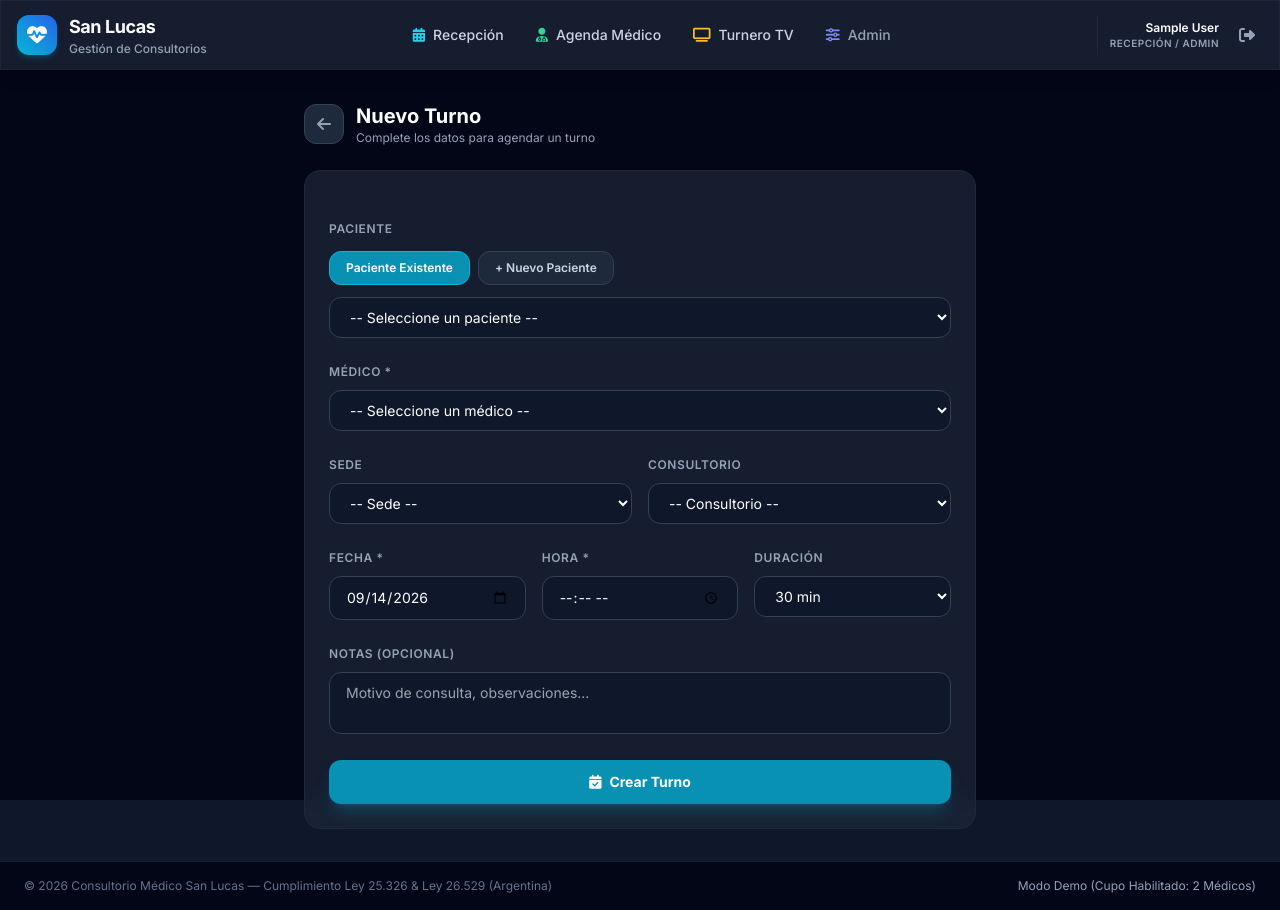
After one commit to ludago/consultorio-medico, a Django app: page /recepcion/nuevo-turno/ in a window 1280 px wide. The commit adds this page. Run offline with Django 4.2, Linux system fonts and the light colour scheme; the visitor is signed in with stand-in values (Sample User, id 1); data that the repository does not hold is empty; some libraries are stand-ins or nearby versions.

Commit message:
Formulario nuevo turno + auto-refresh agenda medica + botones cancelar/llamar

```diff
--- a/apps/core/views.py
+++ b/apps/core/views.py
@@ -1,12 +1,13 @@
 import datetime
 from django.shortcuts import render, redirect, get_object_or_404
 from django.contrib.auth.decorators import login_required
+from django.contrib import messages
 from django.http import HttpResponse, JsonResponse, HttpResponseForbidden
 from django.utils import timezone
 from django.db.models import Q
 
 from apps.configuracion.models import ConfiguracionSistema
-from apps.usuarios.models import Medico, Especialidad, Sede
+from apps.usuarios.models import Medico, Especialidad, Sede, Consultorio
 from apps.pacientes.models import Paciente
 from apps.turnos.models import Turno, EstadoTurno
 from apps.historias_clinicas.models import HistoriaClinica
@@ -60,6 +61,80 @@ def recepcion_dashboard(request):
         'estados': EstadoTurno.choices,
     }
     return render(request, 'recepcion/dashboard.html', context)
+
+@login_required
+def nuevo_turno(request):
+    medicos = Medico.objects.filter(activo=True).prefetch_related('especialidades')
+    pacientes = Paciente.objects.all().order_by('nombre_completo')
+    sedes = Sede.objects.filter(activa=True)
+    consultorios = Consultorio.objects.all().select_related('sede')
+
+    if request.method == 'POST':
+        medico_id = request.POST.get('medico')
+        paciente_id = request.POST.get('paciente')
+        sede_id = request.POST.get('sede')
+        consultorio_id = request.POST.get('consultorio')
+        fecha_str = request.POST.get('fecha')
+        hora_str = request.POST.get('hora')
+        duracion = request.POST.get('duracion', 30)
+        notas = request.POST.get('notas', '')
+
+        nuevo_paciente = request.POST.get('nuevo_paciente')
+        if nuevo_paciente == '1':
+            nombre = request.POST.get('nuevo_nombre', '').strip()
+            dni = request.POST.get('nuevo_dni', '').strip()
+            tel = request.POST.get('nuevo_telefono', '').strip()
+            if nombre and dni and tel:
+                paciente = Paciente.objects.create(
+                    nombre_completo=nombre,
+                    dni=dni,
+                    telefono=tel,
+                )
+                paciente_id = paciente.id
+
+        if medico_id and paciente_id and fecha_str and hora_str:
+            try:
+                fecha = datetime.datetime.strptime(fecha_str, '%Y-%m-%d').date()
+                hora = datetime.datetime.strptime(hora_str, '%H:%M').time()
+
+                turno = Turno(
+                    medico_id=int(medico_id),
+                    paciente_id=int(paciente_id),
+                    sede_id=int(sede_id) if sede_id else None,
+                    consultorio_id=int(consultorio_id) if consultorio_id else None,
+                    fecha=fecha,
+                    hora=hora,
+                    duracion_minutos=int(duracion),
+                    notas=notas,
+                    estado=EstadoTurno.CONFIRMADO,
+                    creado_por=request.user,
+                )
+                turno.save()
+
+                LogAuditoria.objects.create(
+                    usuario=request.user,
+                    accion="CREAR_TURNO",
+                    entidad="Turno",
+                    entidad_id=str(turno.id),
+                    detalles=f"Turno creado: {turno.paciente.nombre_completo} con {turno.medico.nombre_completo} el {fecha} a las {hora_str}",
+                    ip_origen=request.META.get('REMOTE_ADDR', '127.0.0.1')
+                )
+
+                messages.success(request, f'Turno creado para {turno.paciente.nombre_completo} el {fecha_str} a las {hora_str}')
+                return redirect('recepcion_dashboard')
+            except Exception as e:
+                messages.error(request, f'Error al crear turno: {str(e)}')
+        else:
+            messages.error(request, 'Complete todos los campos obligatorios (Médico, Paciente, Fecha, Hora)')
+
+    context = {
+        'medicos': medicos,
+        'pacientes': pacientes,
+        'sedes': sedes,
+        'consultorios': consultorios,
+        'fecha_hoy': datetime.date.today().strftime('%Y-%m-%d'),
+    }
+    return render(request, 'recepcion/nuevo_turno.html', context)
 
 @login_required
 def medico_agenda(request):
--- a/config/urls.py
+++ b/config/urls.py
@@ -13,6 +13,7 @@ urlpatterns = [
     # Rutas Principales
     path('', core_views.home_redirect, name='home'),
     path('recepcion/', core_views.recepcion_dashboard, name='recepcion_dashboard'),
+    path('recepcion/nuevo-turno/', core_views.nuevo_turno, name='nuevo_turno'),
     path('medico/agenda/', core_views.medico_agenda, name='medico_agenda'),
     path('turnos/<int:turno_id>/cambiar-estado/', core_views.cambiar_estado_turno, name='cambiar_estado_turno'),
     path('pacientes/<int:paciente_id>/historia-clinica/', core_views.paciente_historia_clinica, name='paciente_historia_clinica'),
--- /dev/null
+++ b/templates/recepcion/nuevo_turno.html
@@ -0,0 +1,170 @@
+{% extends 'base.html' %}
+
+{% block title %}Nuevo Turno — Recepción{% endblock %}
+
+{% block content %}
+<div class="max-w-2xl mx-auto space-y-6">
+
+    <!-- Header -->
+    <div class="flex items-center gap-3">
+        <a href="{% url 'recepcion_dashboard' %}" class="w-10 h-10 rounded-xl bg-slate-800 hover:bg-slate-700 flex items-center justify-center text-slate-400 hover:text-white transition-colors border border-slate-700">
+            <i class="fa-solid fa-arrow-left"></i>
+        </a>
+        <div>
+            <h1 class="text-xl font-bold text-white">Nuevo Turno</h1>
+            <p class="text-xs text-slate-400">Complete los datos para agendar un turno</p>
+        </div>
+    </div>
+
+    <!-- Mensajes -->
+    {% if messages %}
+    {% for msg in messages %}
+    <div class="p-3 rounded-xl text-sm font-semibold {% if msg.tags == 'success' %}bg-emerald-500/20 text-emerald-300 border border-emerald-500/30{% else %}bg-rose-500/20 text-rose-300 border border-rose-500/30{% endif %}">
+        {{ msg }}
+    </div>
+    {% endfor %}
+    {% endif %}
+
+    <!-- Formulario -->
+    <form method="post" class="glass-panel p-6 rounded-2xl border border-slate-800 space-y-5">
+        {% csrf_token %}
+
+        <!-- Selector Paciente Existente / Nuevo -->
+        <div class="space-y-3">
+            <label class="text-xs font-semibold text-slate-400 uppercase tracking-wider">Paciente</label>
+            <div class="flex gap-2 mb-2">
+                <button type="button" id="btn_existente" onclick="mostrarPaciente('existente')" class="px-4 py-2 rounded-xl text-xs font-semibold bg-cyan-600 text-white border border-cyan-500 transition-all">
+                    Paciente Existente
+                </button>
+                <button type="button" id="btn_nuevo" onclick="mostrarPaciente('nuevo')" class="px-4 py-2 rounded-xl text-xs font-semibold bg-slate-800 text-slate-300 border border-slate-700 hover:bg-slate-700 transition-all">
+                    + Nuevo Paciente
+                </button>
+            </div>
+
+            <!-- Paciente Existente -->
+            <div id="panel_existente">
+                <select name="paciente" id="select_paciente" class="w-full bg-slate-900 border border-slate-700 rounded-xl px-4 py-2.5 text-sm text-white focus:outline-none focus:ring-2 focus:ring-cyan-500">
+                    <option value="">-- Seleccione un paciente --</option>
+                    {% for p in pacientes %}
+                    <option value="{{ p.id }}">{{ p.nombre_completo }} (DNI: {{ p.dni }})</option>
+                    {% endfor %}
+                </select>
+            </div>
+
+            <!-- Nuevo Paciente -->
+            <div id="panel_nuevo" class="hidden space-y-3">
+                <input type="hidden" name="nuevo_paciente" id="nuevo_paciente_flag" value="0">
+                <input type="text" name="nuevo_nombre" placeholder="Nombre completo"
+                    class="w-full bg-slate-900 border border-slate-700 rounded-xl px-4 py-2.5 text-sm text-white focus:outline-none focus:ring-2 focus:ring-cyan-500">
+                <div class="grid grid-cols-2 gap-3">
+                    <input type="text" name="nuevo_dni" placeholder="DNI"
+                        class="bg-slate-900 border border-slate-700 rounded-xl px-4 py-2.5 text-sm text-white focus:outline-none focus:ring-2 focus:ring-cyan-500">
+                    <input type="text" name="nuevo_telefono" placeholder="Teléfono (WhatsApp)"
+                        class="bg-slate-900 border border-slate-700 rounded-xl px-4 py-2.5 text-sm text-white focus:outline-none focus:ring-2 focus:ring-cyan-500">
+                </div>
+            </div>
+        </div>
+
+        <!-- Médico -->
+        <div class="space-y-2">
+            <label class="text-xs font-semibold text-slate-400 uppercase tracking-wider">Médico *</label>
+            <select name="medico" required class="w-full bg-slate-900 border border-slate-700 rounded-xl px-4 py-2.5 text-sm text-white focus:outline-none focus:ring-2 focus:ring-cyan-500">
+                <option value="">-- Seleccione un médico --</option>
+                {% for m in medicos %}
+                <option value="{{ m.id }}">Dr/a. {{ m.nombre_completo }} ({% for e in m.especialidades.all %}{{ e.nombre }}{% if not forloop.last %}, {% endif %}{% endfor %})</option>
+                {% endfor %}
+            </select>
+        </div>
+
+        <!-- Sede y Consultorio -->
+        <div class="grid grid-cols-2 gap-4">
+            <div class="space-y-2">
+                <label class="text-xs font-semibold text-slate-400 uppercase tracking-wider">Sede</label>
+                <select name="sede" class="w-full bg-slate-900 border border-slate-700 rounded-xl px-4 py-2.5 text-sm text-white focus:outline-none focus:ring-2 focus:ring-cyan-500">
+                    <option value="">-- Sede --</option>
+                    {% for s in sedes %}
+                    <option value="{{ s.id }}">{{ s.nombre }}</option>
+                    {% endfor %}
+                </select>
+            </div>
+            <div class="space-y-2">
+                <label class="text-xs font-semibold text-slate-400 uppercase tracking-wider">Consultorio</label>
+                <select name="consultorio" class="w-full bg-slate-900 border border-slate-700 rounded-xl px-4 py-2.5 text-sm text-white focus:outline-none focus:ring-2 focus:ring-cyan-500">
+                    <option value="">-- Consultorio --</option>
+                    {% for c in consultorios %}
+                    <option value="{{ c.id }}">{{ c.nombre_numero }}</option>
+                    {% endfor %}
+                </select>
+            </div>
+        </div>
+
+        <!-- Fecha, Hora, Duración -->
+        <div class="grid grid-cols-3 gap-4">
+            <div class="space-y-2">
+                <label class="text-xs font-semibold text-slate-400 uppercase tracking-wider">Fecha *</label>
+                <input type="date" name="fecha" value="{{ fecha_hoy }}" required
+                    class="w-full bg-slate-900 border border-slate-700 rounded-xl px-4 py-2.5 text-sm text-white focus:outline-none focus:ring-2 focus:ring-cyan-500">
+            </div>
+            <div class="space-y-2">
+                <label class="text-xs font-semibold text-slate-400 uppercase tracking-wider">Hora *</label>
+                <input type="time" name="hora" required
+                    class="w-full bg-slate-900 border border-slate-700 rounded-xl px-4 py-2.5 text-sm text-white focus:outline-none focus:ring-2 focus:ring-cyan-500">
+            </div>
+            <div class="space-y-2">
+                <label class="text-xs font-semibold text-slate-400 uppercase tracking-wider">Duración</label>
+                <select name="duracion" class="w-full bg-slate-900 border border-slate-700 rounded-xl px-4 py-2.5 text-sm text-white focus:outline-none focus:ring-2 focus:ring-cyan-500">
+                    <option value="15">15 min</option>
+                    <option value="20">20 min</option>
+                    <option value="30" selected>30 min</option>
+                    <option value="45">45 min</option>
+                    <option value="60">60 min</option>
+                </select>
+            </div>
+        </div>
+
+        <!-- Notas -->
+        <div class="space-y-2">
+            <label class="text-xs font-semibold text-slate-400 uppercase tracking-wider">Notas (opcional)</label>
+            <textarea name="notas" rows="2" placeholder="Motivo de consulta, observaciones..."
+                class="w-full bg-slate-900 border border-slate-700 rounded-xl px-4 py-2.5 text-sm text-white focus:outline-none focus:ring-2 focus:ring-cyan-500 resize-none"></textarea>
+        </div>
+
+        <!-- Botón Enviar -->
+        <button type="submit" class="w-full py-3 bg-cyan-600 hover:bg-cyan-500 text-white rounded-xl text-sm font-bold shadow-lg shadow-cyan-600/30 flex items-center justify-center gap-2 transition-all">
+            <i class="fa-solid fa-calendar-check"></i> Crear Turno
+        </button>
+    </form>
+
+</div>
+
+{% endblock %}
+
+{% block extra_scripts %}
+<script>
+function mostrarPaciente(tipo) {
+    const existente = document.getElementById('panel_existente');
+    const nuevo = document.getElementById('panel_nuevo');
+    const flag = document.getElementById('nuevo_paciente_flag');
+    const btnEx = document.getElementById('btn_existente');
+    const btnNue = document.getElementById('btn_nuevo');
+    const selectPac = document.getElementById('select_paciente');
+
+    if (tipo === 'existente') {
+        existente.classList.remove('hidden');
+        nuevo.classList.add('hidden');
+        flag.value = '0';
+        selectPac.required = true;
+        btnEx.className = 'px-4 py-2 rounded-xl text-xs font-semibold bg-cyan-600 text-white border border-cyan-500 transition-all';
+        btnNue.className = 'px-4 py-2 rounded-xl text-xs font-semibold bg-slate-800 text-slate-300 border border-slate-700 hover:bg-slate-700 transition-all';
+    } else {
+        existente.classList.add('hidden');
+        nuevo.classList.remove('hidden');
+        flag.value = '1';
+        selectPac.required = false;
+        selectPac.value = '';
+        btnNue.className = 'px-4 py-2 rounded-xl text-xs font-semibold bg-cyan-600 text-white border border-cyan-500 transition-all';
+        btnEx.className = 'px-4 py-2 rounded-xl text-xs font-semibold bg-slate-800 text-slate-300 border border-slate-700 hover:bg-slate-700 transition-all';
+    }
+}
+</script>
+{% endblock %}
```
Also changed, not shown: templates/medicos/agenda.html (+40 -8 lines), templates/recepcion/dashboard.html (+16 -2 lines).
